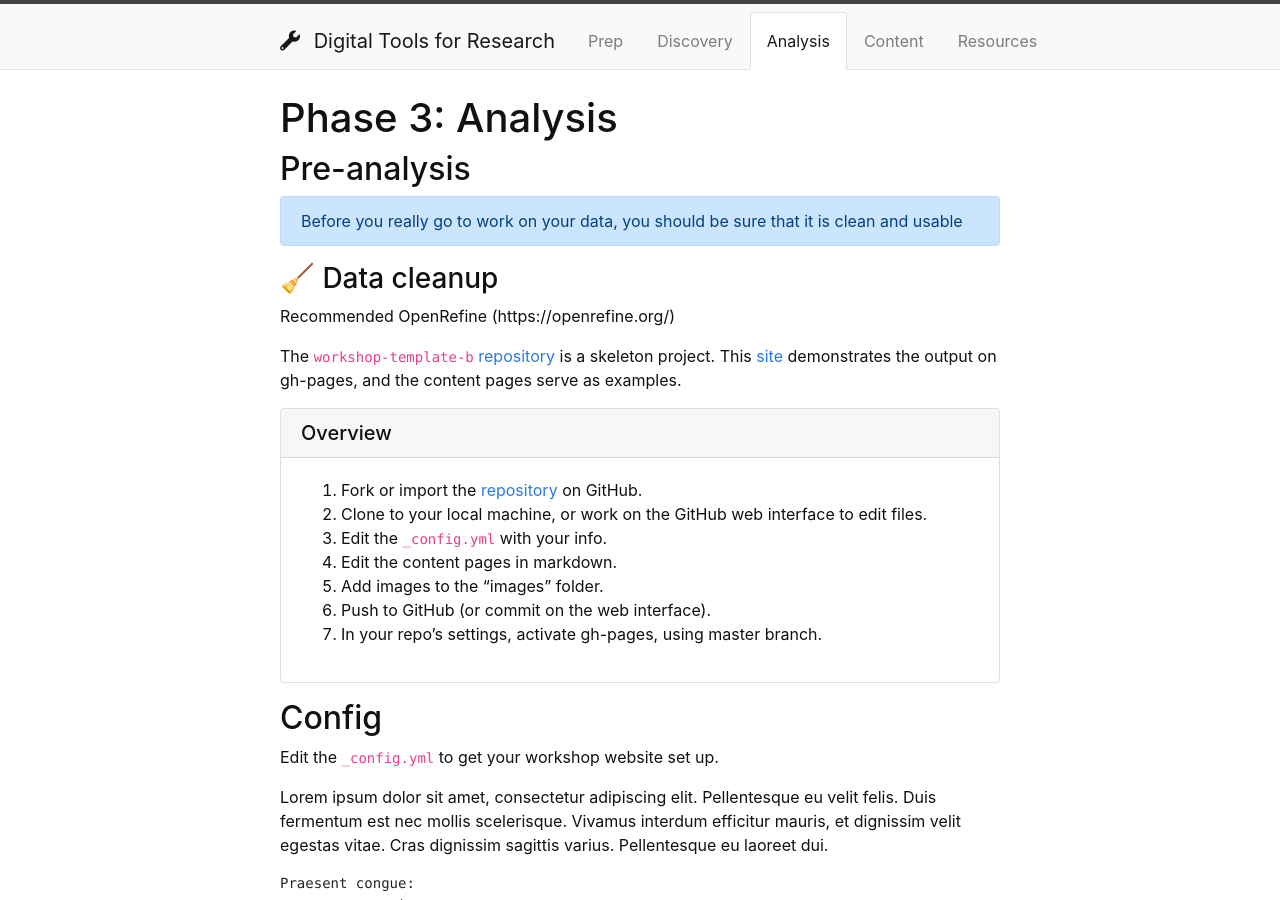
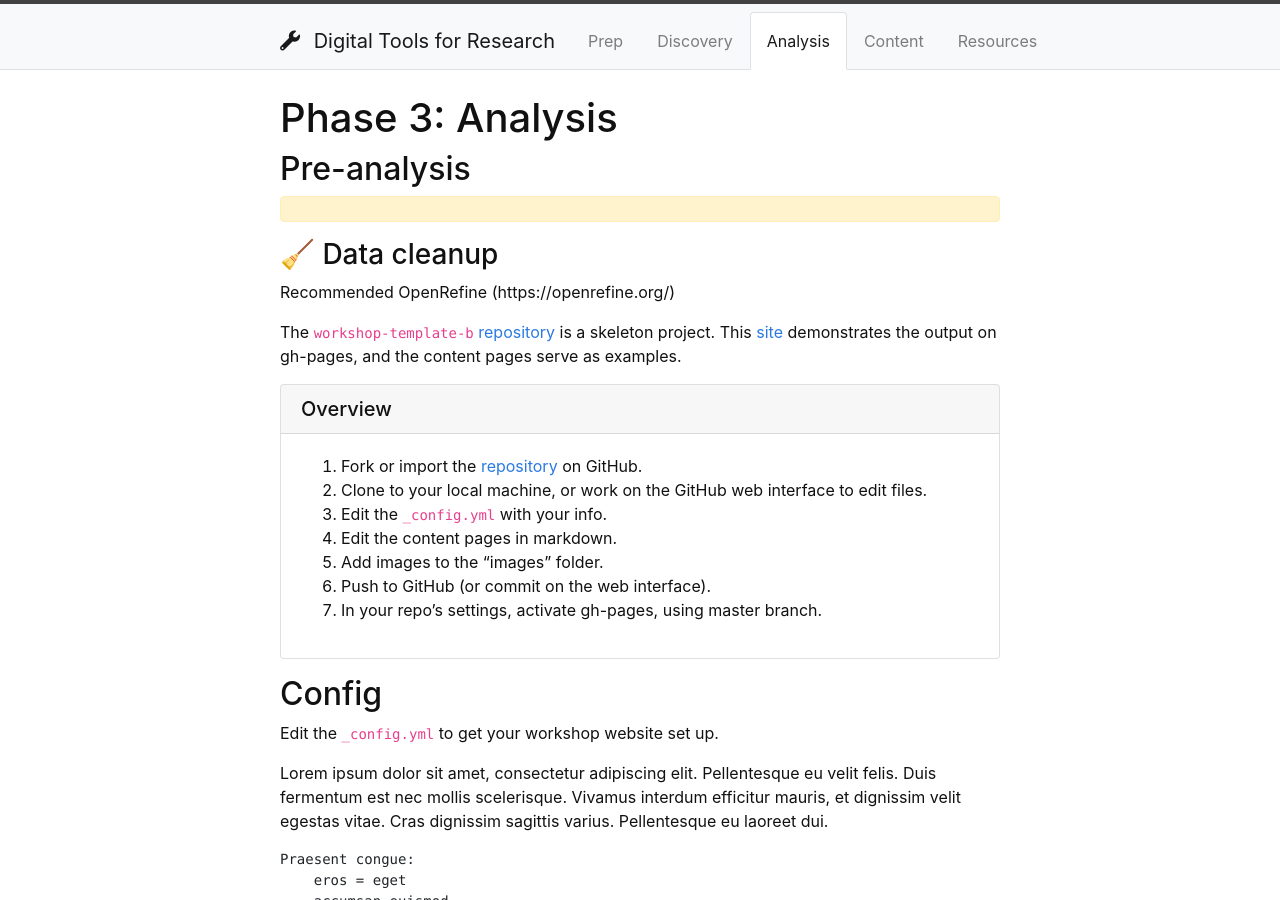
Before and after one commit to ybanens/digital-tools, a Jekyll site: the page built from content/3-analysis.md, in a window 1280 px wide and 900 px high. Built offline with Jekyll 4.4.1, drawn with Linux system fonts in a browser that asks for light colours.

Commit message:
Update 3-analysis.md
Fixed warning color

```diff
--- a/content/3-analysis.md
+++ b/content/3-analysis.md
@@ -8,7 +8,7 @@ nav: true
 ## Pre-analysis
 
 {% capture text %}Before you really go to work on your data, you should be sure that it is clean and usable{% endcapture %}
-{% include alert.md text=text color=warning %}
+{% include alert.md text=alter color="warning" %}
 
 ### 🧹 Data cleanup
 Recommended
```
